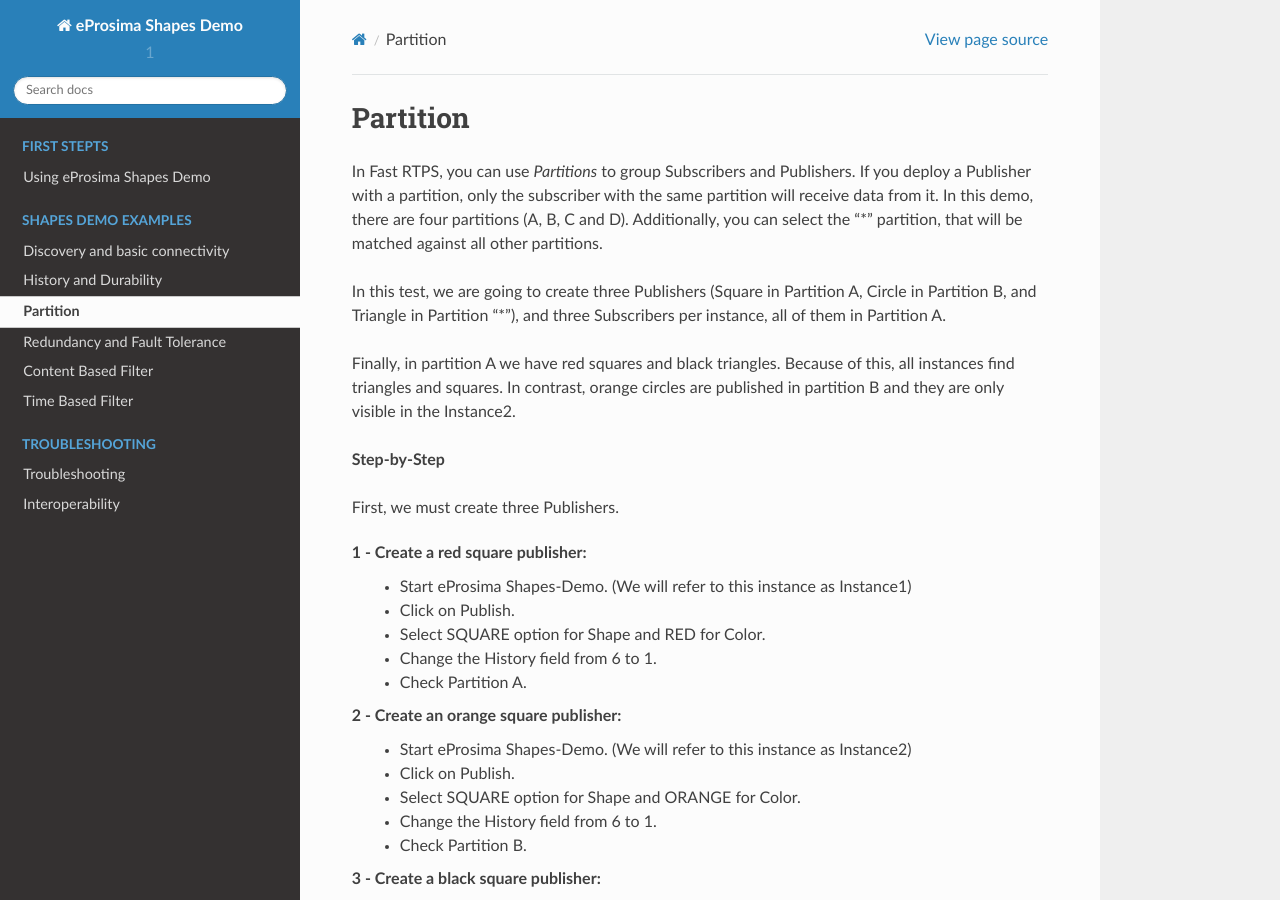
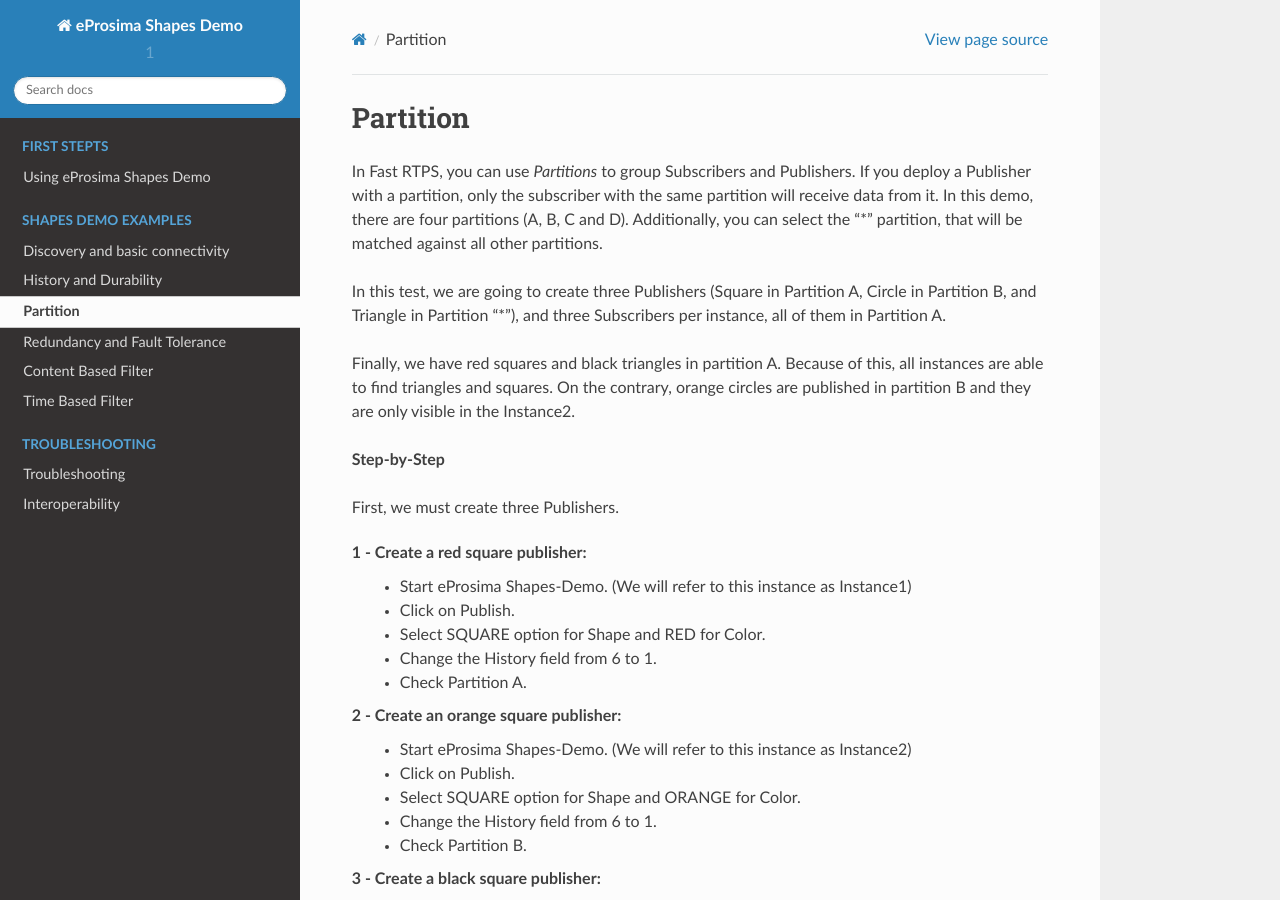
Before and after one commit to eProsima/Shapes-Demo-Docs, a Sphinx documentation site: the page built from docs/partition.rst, in a window 1280 px wide and 900 px high. Built offline with Sphinx 7.4.7 and the Read the Docs theme 2.0.0, drawn with Linux system fonts in a browser that asks for light colours.

Commit message:
Update partition.rst

```diff
--- a/docs/partition.rst
+++ b/docs/partition.rst
@@ -5,7 +5,7 @@
 
 In this test, we are going to create three Publishers (Square in Partition A, Circle in Partition B, and Triangle in Partition "*"), and three Subscribers per instance, all of them in Partition A.
 
-Finally, in partition A we have red squares and black triangles. Because of this, all instances find triangles and squares. In contrast, orange circles are published in partition B and they are only visible in the Instance2.
+Finally, we have red squares and black triangles in partition A. Because of this, all instances are able to find triangles and squares. On the  contrary, orange circles are published in partition B and they are only visible in the Instance2.
 
 **Step-by-Step**
 
```
